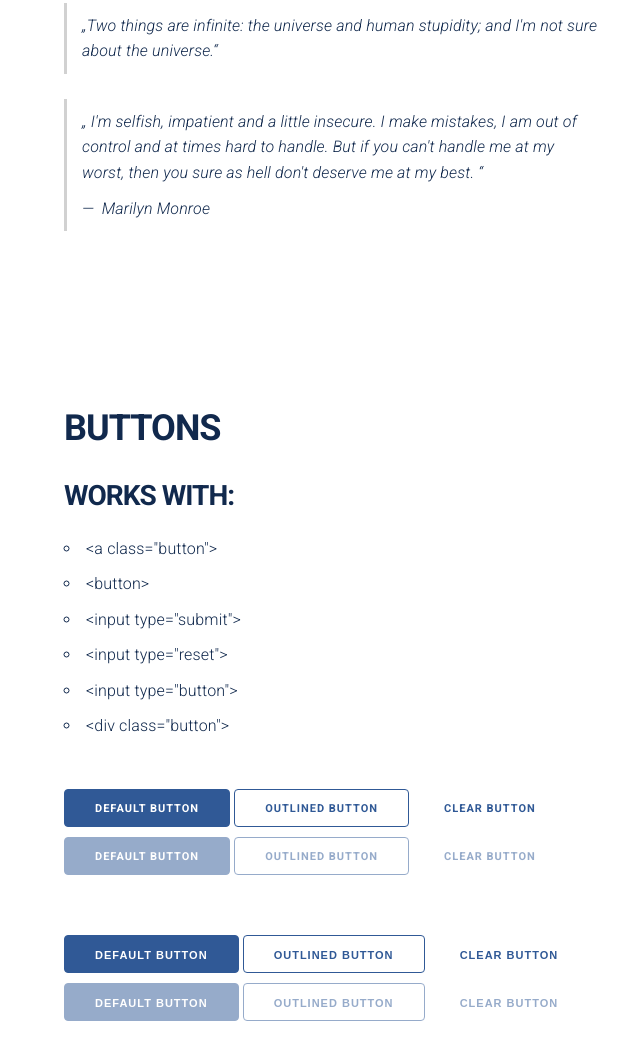
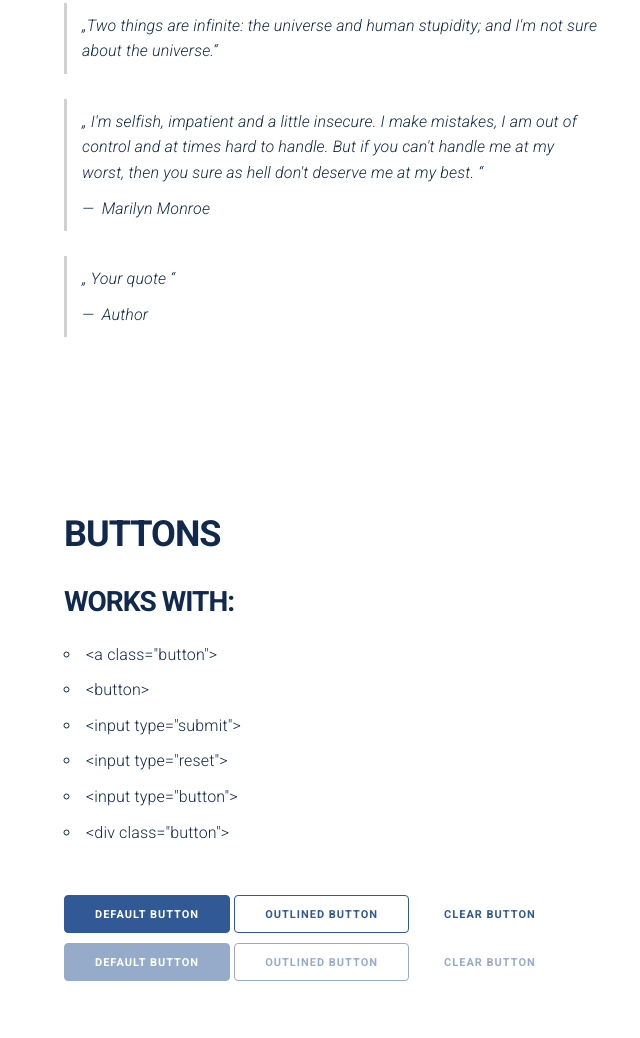
Before and after one commit to crasty01/typography-css-library, a plain HTML site: page index.html in a window 1280 px wide. Shown: the part 1488-2526 px from the top of the page, without its empty margins (196-836 px from the left). Drawn offline with Linux system fonts and the light colour scheme.

Commit message:
update readme

```diff
--- a/index.html
+++ b/index.html
@@ -69,6 +69,14 @@
             </p>
             <span class="quote-author">Marilyn Monroe</span>
           </blockquote>
+
+          <blockquote>
+            <p>
+              Your quote
+            </p>
+            <span class="quote-author">Author</span>
+          </blockquote>
+
         </div>
       </div>
     </section>
```
Also changed, not shown: example-images/blockquote.jpg (added), 1 other file.
